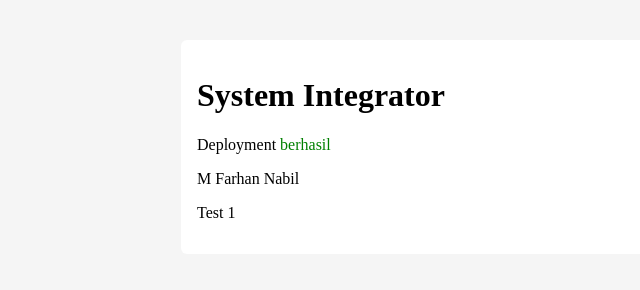
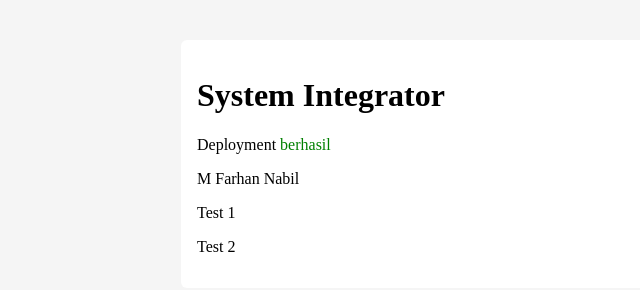
Before and after one commit to nabilban/bnsp-web-sederhana, a website: page public/index.html in a window 1280 px wide. Shown: the full height of the page, 143-783 px from the left. Drawn offline with Linux system fonts and the light colour scheme.

Commit message:
Remove commented build line from docker-compose.yml and add duplicate test paragraph to index.html

```diff
--- a/docker-compose.yml
+++ b/docker-compose.yml
@@ -1,6 +1,5 @@
 services:
   app:
-    # build: .  # Uncomment for local development
     image: nabilban/system-integrator-app:latest
     container_name: system-integrator-app
     ports:
--- a/public/index.html
+++ b/public/index.html
@@ -21,6 +21,7 @@
         <p>Deployment <span>berhasil</span></p>
         <p>M Farhan Nabil</p>
         <p>Test 1</p>
+        <p>Test 2</p>
     </div>
 </body>
 </html>
```
Also changed, not shown: 1 other file.
